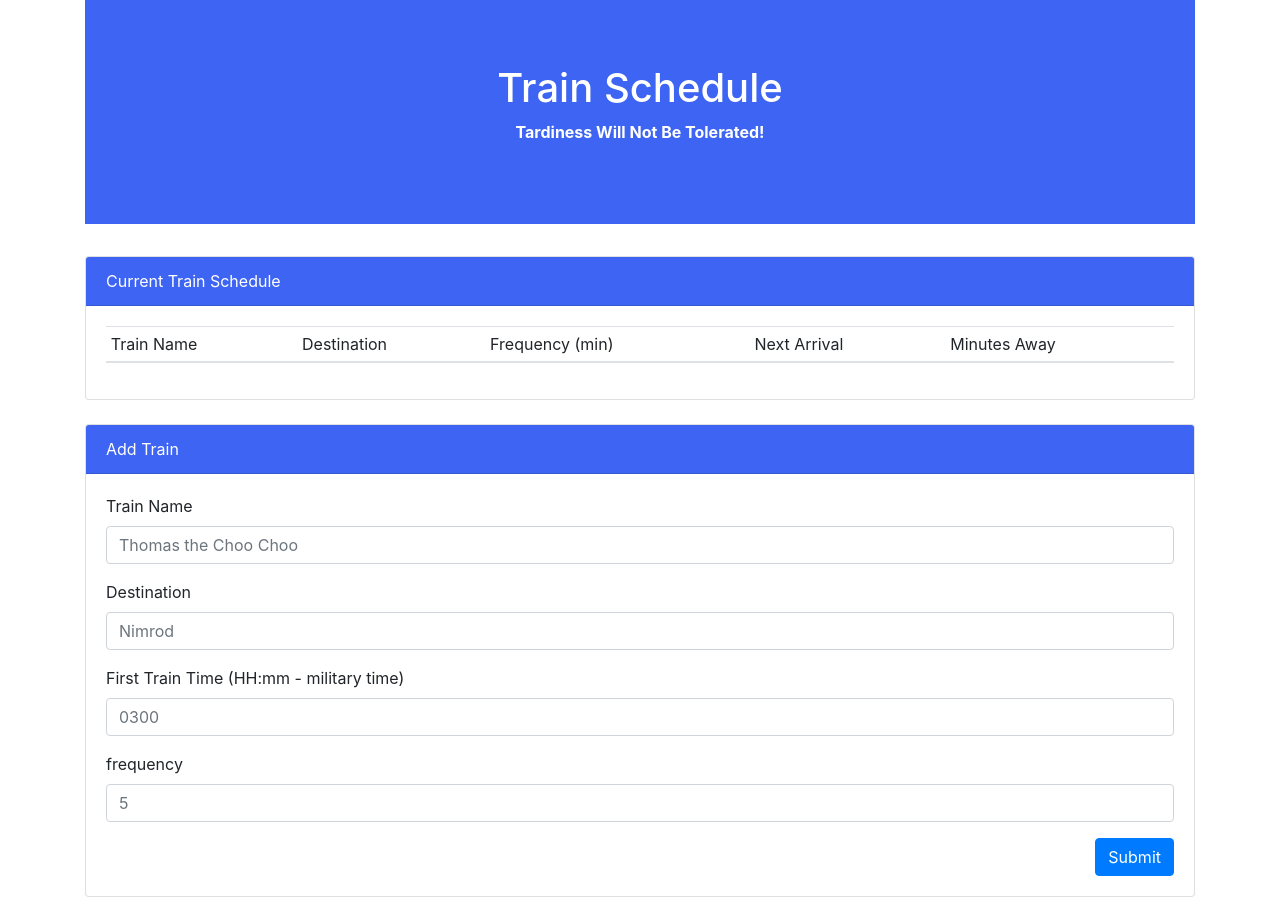
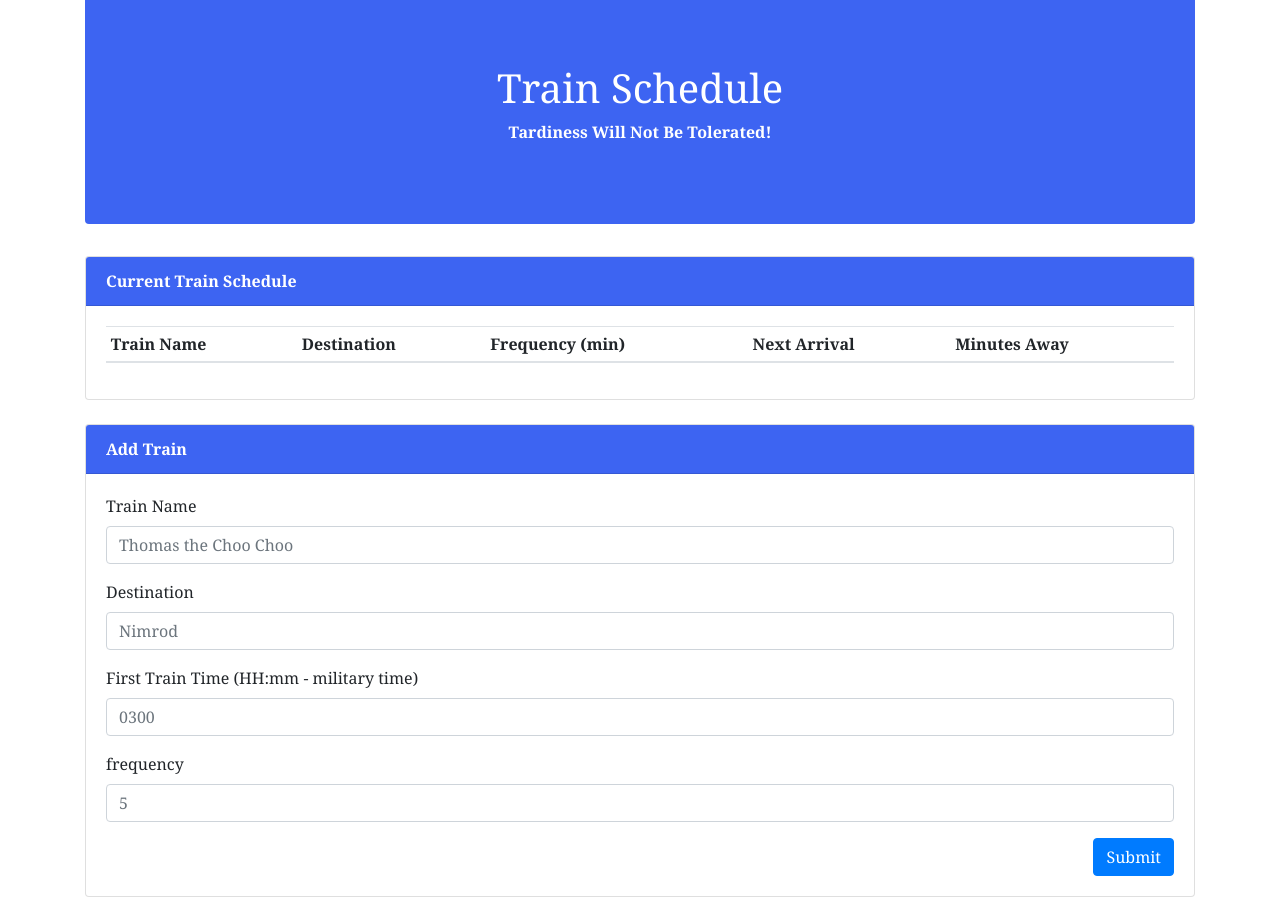
Before and after one commit to JamesLRobbins/TrainScheduler, a plain HTML site: page index.html in a window 1280 px wide. Drawn offline with nearby package versions, Linux system fonts and the light colour scheme; no server answers.

Commit message:
Final Upload

```diff
--- a/css/style.css
+++ b/css/style.css
@@ -1,6 +1,11 @@
+body {
+    font-family: Georgia, 'Times New Roman', Times, serif;
+}
+
 .card-header {
     background: #3d64f2;
     color: white;
+    font-weight: bold;
 }
 
 .jumbotron {
@@ -8,6 +13,7 @@
     background: #3d64f2;
     color: white;
     font-weight: bold;
+    border-radius: 0 0 4px 4px;
 }
 
 table {
@@ -17,3 +23,7 @@ table {
 table thead th {
     border-bottom: 1px solid #aeb3bd;
 }
+
+thead {
+    font-weight: bold;
+}
```
Also changed, not shown: index.html (+5 -2 lines).
